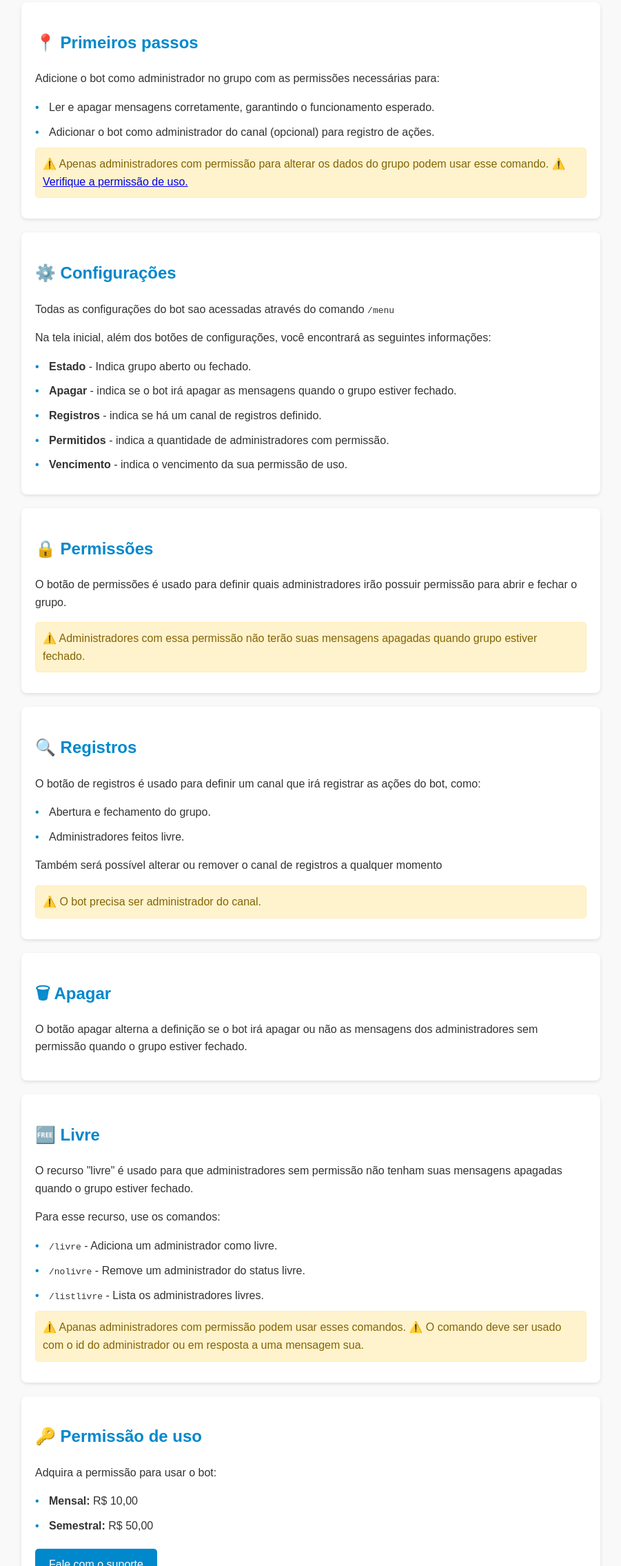
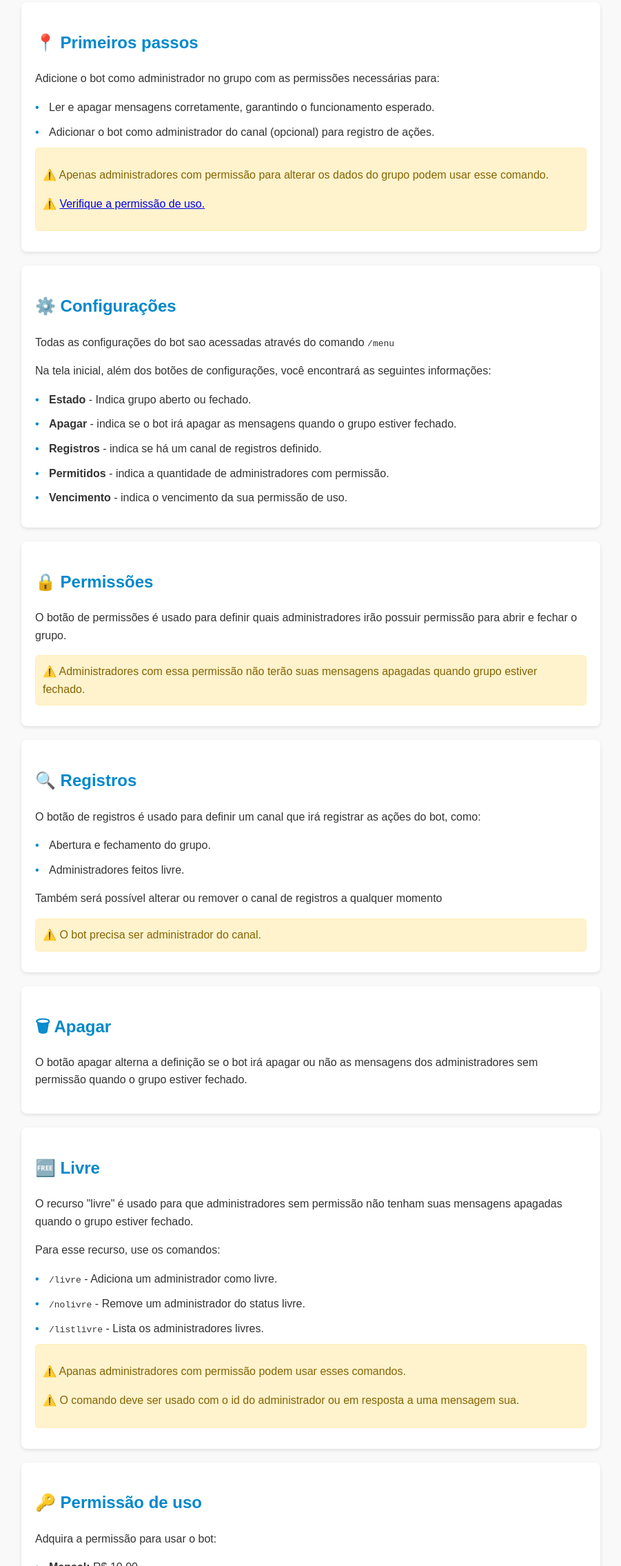
Before and after one commit to moraeshoje/GroupShut, a plain HTML site: page index.html in a window 1280 px wide. Shown: the part 896-3167 px from the top of the page at 69% size, without its empty margins (189-1090 px from the left). Drawn offline with Linux system fonts and the light colour scheme.

Commit message:
Update index.html
Atualização

```diff
--- a/index.html
+++ b/index.html
@@ -143,8 +143,8 @@
             <li>Adicionar o bot como administrador do canal (opcional) para registro de ações.</li>
         </ul>
         <div class="alert">
-            ⚠️ Apenas administradores com permissão para alterar os dados do grupo podem usar esse comando.
-            ⚠️ <a href="#permissao-de-uso">Verifique a permissão de uso.</a>
+            <p>⚠️ Apenas administradores com permissão para alterar os dados do grupo podem usar esse comando.</p>
+            <p>⚠️ <a href="#permissao-de-uso">Verifique a permissão de uso.</a></p>
         </div>
     </section>
     <section id="configuracoes">
@@ -191,8 +191,8 @@
             <li><code>/listlivre</code> - Lista os administradores livres.</li>
         </ul>
         <div class="alert">
-            ⚠️ Apanas administradores com permissão podem usar esses comandos.
-            ⚠️ O comando deve ser usado com o id do administrador ou em resposta a uma mensagem sua.
+            <p>⚠️ Apanas administradores com permissão podem usar esses comandos.</p>
+            <p>⚠️ O comando deve ser usado com o id do administrador ou em resposta a uma mensagem sua.</p>
     </section>
     <section id="permissao-de-uso">
         <h2>🔑 Permissão de uso</h2>
```
